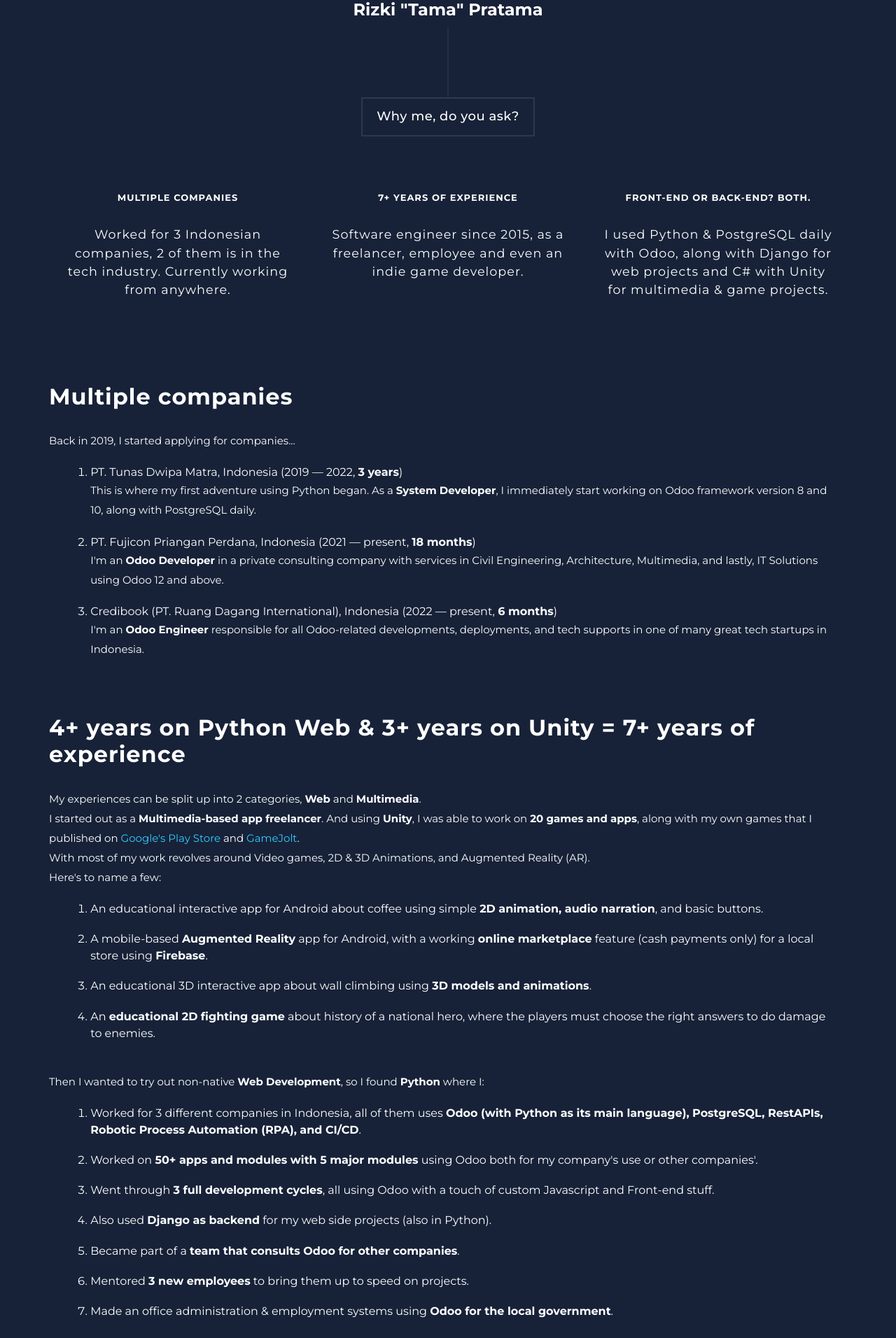
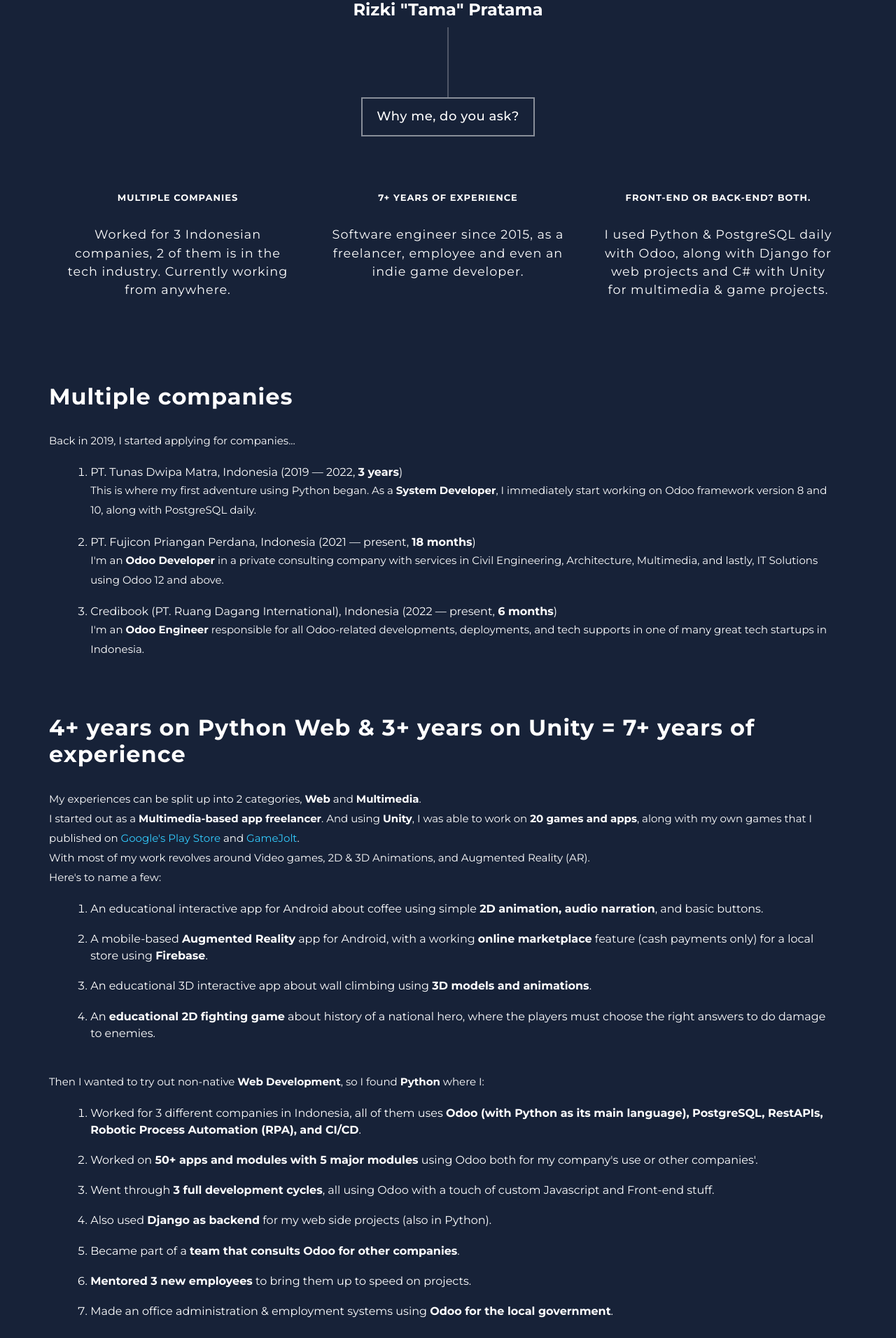
Before and after one commit to scotter96/scotter96.github.io, a plain HTML site: page index.html in a window 1280 px wide. Shown: the part 748-2660 px from the top of the page at 70% size. Drawn offline with nearby package versions, Linux system fonts and the light colour scheme; some packages are replaced by stand-ins of ours; a script that the page names is missing.

Commit message:
lighten the "why me" section, and tiny updates on porto side

```diff
--- a/index.html
+++ b/index.html
@@ -217,7 +217,7 @@ https://templatemo.com/tm-557-grad-school
                           Became part of a <b>team that consults Odoo for other companies</b>.
                         </li>
                         <li style="color: white;">
-                          Mentored <b>3 new employees</b> to bring them up to speed on projects.
+                          <b>Mentored 3 new employees</b> to bring them up to speed on projects.
                         </li>
                         <li style="color: white;">
                           Made an office administration & employment systems using <b>Odoo for the local government</b>.
@@ -249,9 +249,6 @@ https://templatemo.com/tm-557-grad-school
                           <br/>
                           <br/>
                           <img style="width: 75%;" src="src/images/porto-media-3-1.jpg" alt="">
-                          <br/>
-                          <br/>
-                          <img style="width: 75%;" src="src/images/porto-media-3-2.jpg" alt="">
                           <br/>
                           <br/>
                           <img style="width: 75%;" src="src/images/porto-media-3-3.jpg" alt="">
--- a/src/css/templatemo-grad-school.css
+++ b/src/css/templatemo-grad-school.css
@@ -45,7 +45,7 @@ p {
 .section-heading h2:before {
     width: 1px;
     height: 100px;
-    background-color: rgba(250,250,250,0.1);
+    background-color: rgba(250,250,250,0.5);
     position: absolute;
     top: -102px;
     content: '';
@@ -62,7 +62,7 @@ p {
     letter-spacing: 0.5px;
     display: inline-block;
     padding: 15px 20px;
-    border: 2px solid rgba(250,250,250,0.1);
+    border: 2px solid rgba(250,250,250,0.5);
 }
 
 
```
